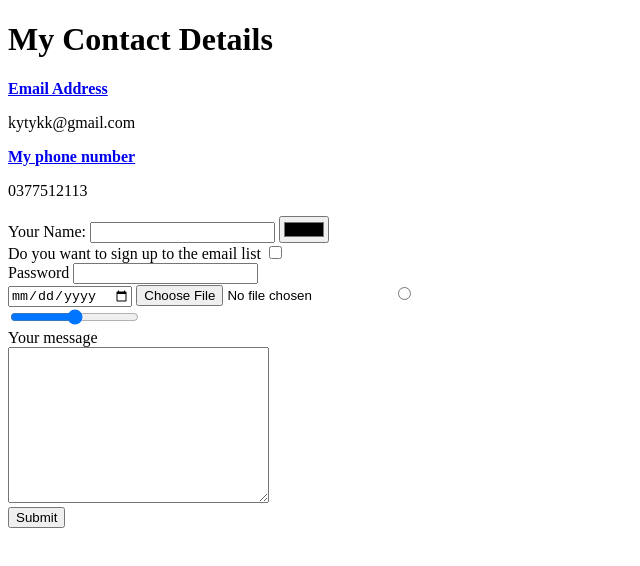
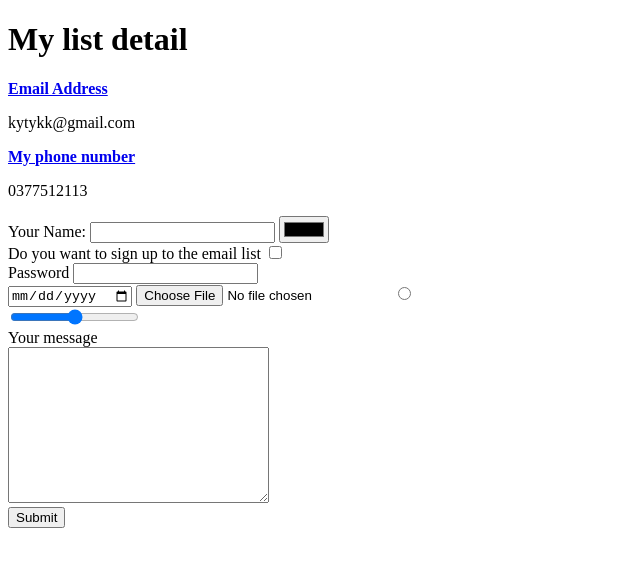
Before and after one commit to kay113/CV, a plain HTML site: page Contactme.html in a window 1280 px wide. Shown: the whole page, without its empty margins (0-640 px from the left). Drawn offline with Linux system fonts and the light colour scheme.

Commit message:
first commit

```diff
--- a/Contactme.html
+++ b/Contactme.html
@@ -7,7 +7,7 @@
     <title>Contact Me</title>
 </head>
 <body>
-    <h1>My Contact Details</h1>
+    <h1>My list detail</h1>
     <p><strong><a href="#">Email Address</a></strong></p>
     <p>kytykk@gmail.com</p>
     <p><strong><a href="#">My phone number</a></strong></p>
```
